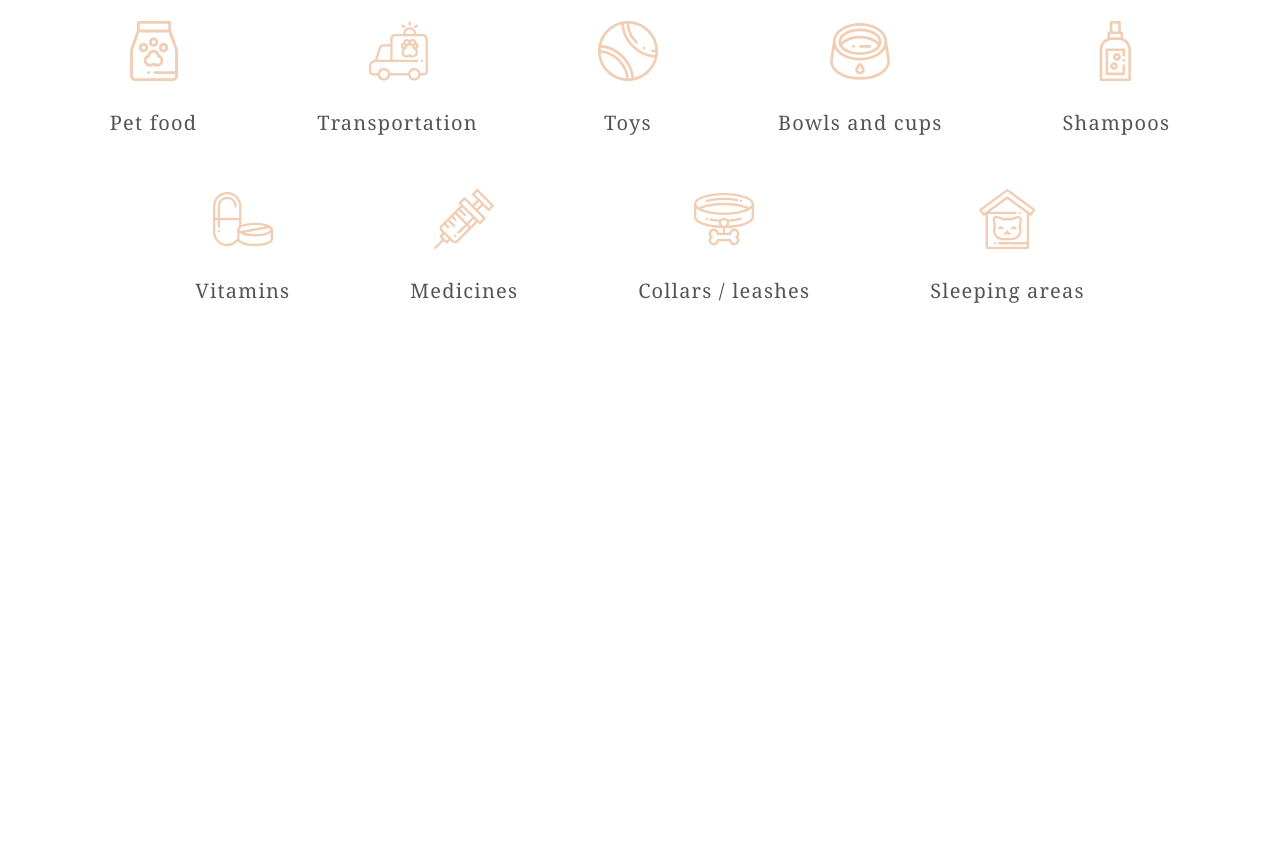
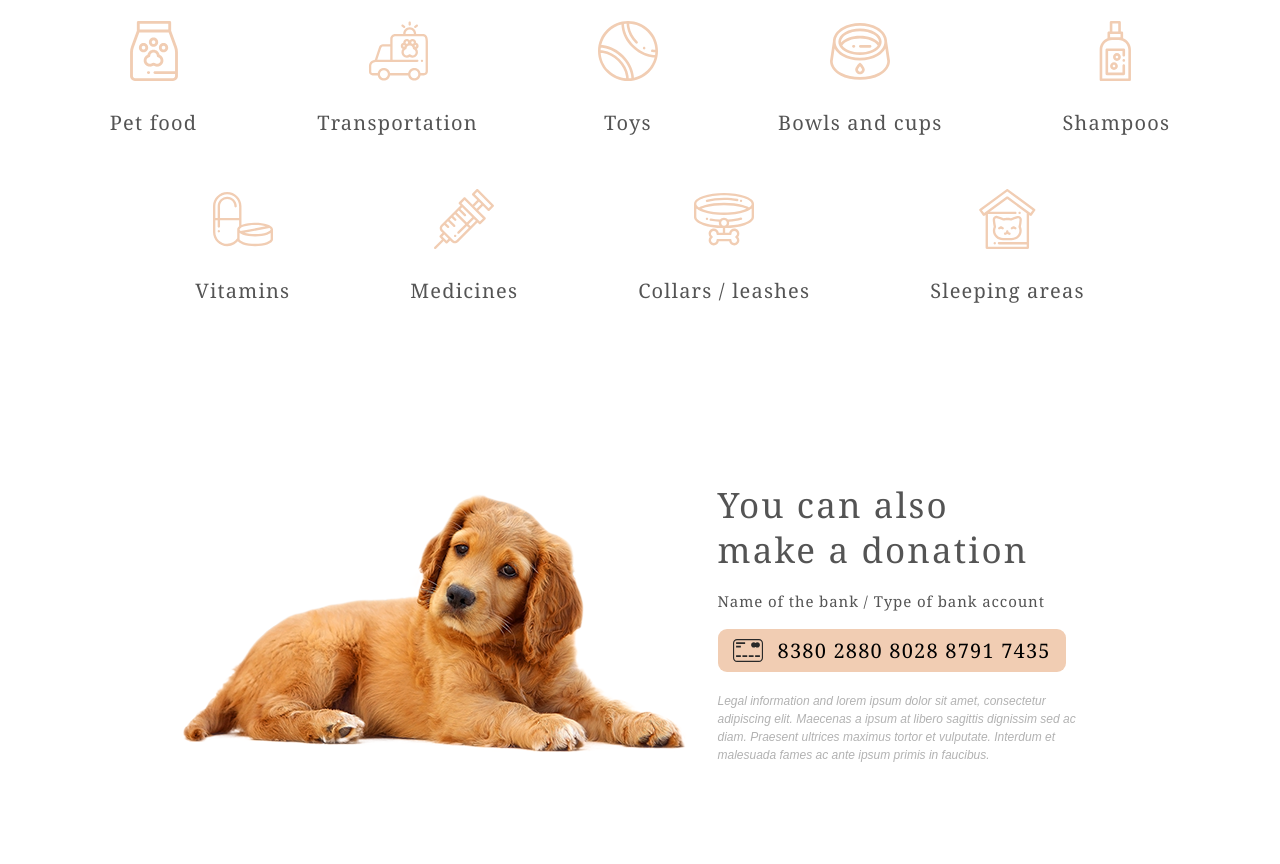
Before and after one commit to NightSquad/adaptive-maket, a website built with webpack: page index.html in a window 1280 px wide. Shown: the part 2630-3494 px from the top of the page. Before the commit the page ends 3032 px from the top, so only its background shows below. Built offline with Linux system fonts and the light colour scheme.

Commit message:
feat: add help

```diff
--- a/index.html
+++ b/index.html
@@ -112,6 +112,20 @@
                 </div>
             </div>
         </div>
+        <div class="donation">
+            <div class="donation-content">
+                <img id="donation-dog" src="./assets/images/donation-dog.png" width="505px" height="261px" alt="donation-dog">
+                <div class="content">
+                    <h3>You can also<br> make a donation</h3>
+                    <h5>Name of the bank / Type of bank account</h5>
+                    <div class="credit-card">
+                        <img class="credit-card-img" src="./assets/icons/credit-card.svg" alt="credit-card">
+                        <h4>8380 2880 8028 8791 7435</h4>
+                    </div>
+                    <p class="donation-description">Legal information and lorem ipsum dolor sit amet, consectetur adipiscing elit. Maecenas a ipsum at libero sagittis dignissim sed ac diam. Praesent ultrices maximus tortor et vulputate. Interdum et malesuada fames ac ante ipsum primis in faucibus.</p>
+                </div>
+            </div>
+        </div>
     </div>
 </body>
 <script src="./dist/bundle.js"></script>
--- a/styles.scss
+++ b/styles.scss
@@ -143,6 +143,13 @@ h4 {
     @include font-georgia;
     font-size: 20px;
     line-height: 115%;
+    letter-spacing: 0.06em;
+}
+
+h5 {
+    @include font-georgia;
+    font-size: 15px;
+    line-height: 110%;
     letter-spacing: 0.06em;
 }
 
@@ -322,3 +329,52 @@ h4 {
         }
     }
 }
+
+//------------------------------------------ donation ----------------------------------------
+
+.donation {
+    display: flex;
+    justify-content: center;
+    padding: 80px 0 100px;
+
+    .donation-content {
+        display: flex;
+
+        #donation-dog {
+            margin-top: 11px;
+        }
+
+        .content {
+            margin-left: 30px;
+            width: 380px;
+
+            h5 {
+                color: $color-dark-1;
+                margin-top: 20px;
+            }
+
+            .credit-card {
+                width: fit-content;
+                margin-top: 20px;
+                padding: 10px 15px;
+                background-color: $color-primary;
+                border-radius: 9px;
+                display: flex;
+
+                h4 {
+                    margin-left: 15px;
+                }
+            }
+
+            .donation-description {
+                margin-top: 20px;
+                font-family: Arial, Helvetica, sans-serif;
+                font-style: italic;
+                font-weight: 400;
+                font-size: 12px;
+                line-height: 18px;
+                color: #B2B2B2;
+            }
+        }
+    }
+}
```
Also changed, not shown: assets/icons/credit-card.svg (added), assets/images/donation-dog.png (added), dist/bundle.js.
